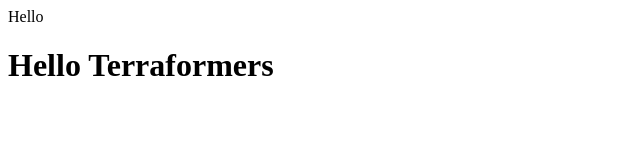
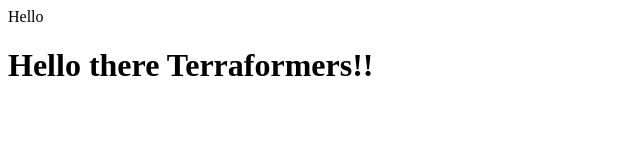
Before and after one commit to jonathaneugene/terraform-beginner-bootcamp-2023, a plain HTML site: page public/index.html in a window 1280 px wide. Shown: the whole page, without its empty margins (0-640 px from the left). Drawn offline with Linux system fonts and the light colour scheme.

Commit message:
#33 invalidate cloudfront stack when content version changes

```diff
--- a/public/index.html
+++ b/public/index.html
@@ -6,6 +6,6 @@ Hello <!DOCTYPE html>
     <title>Hello Terraformers</title>
 </head>
 <body>
-    <h1>Hello Terraformers</h1>
+    <h1>Hello there Terraformers!!<h1>
 </body>
 </html>
```
Also changed, not shown: 5 other files.
